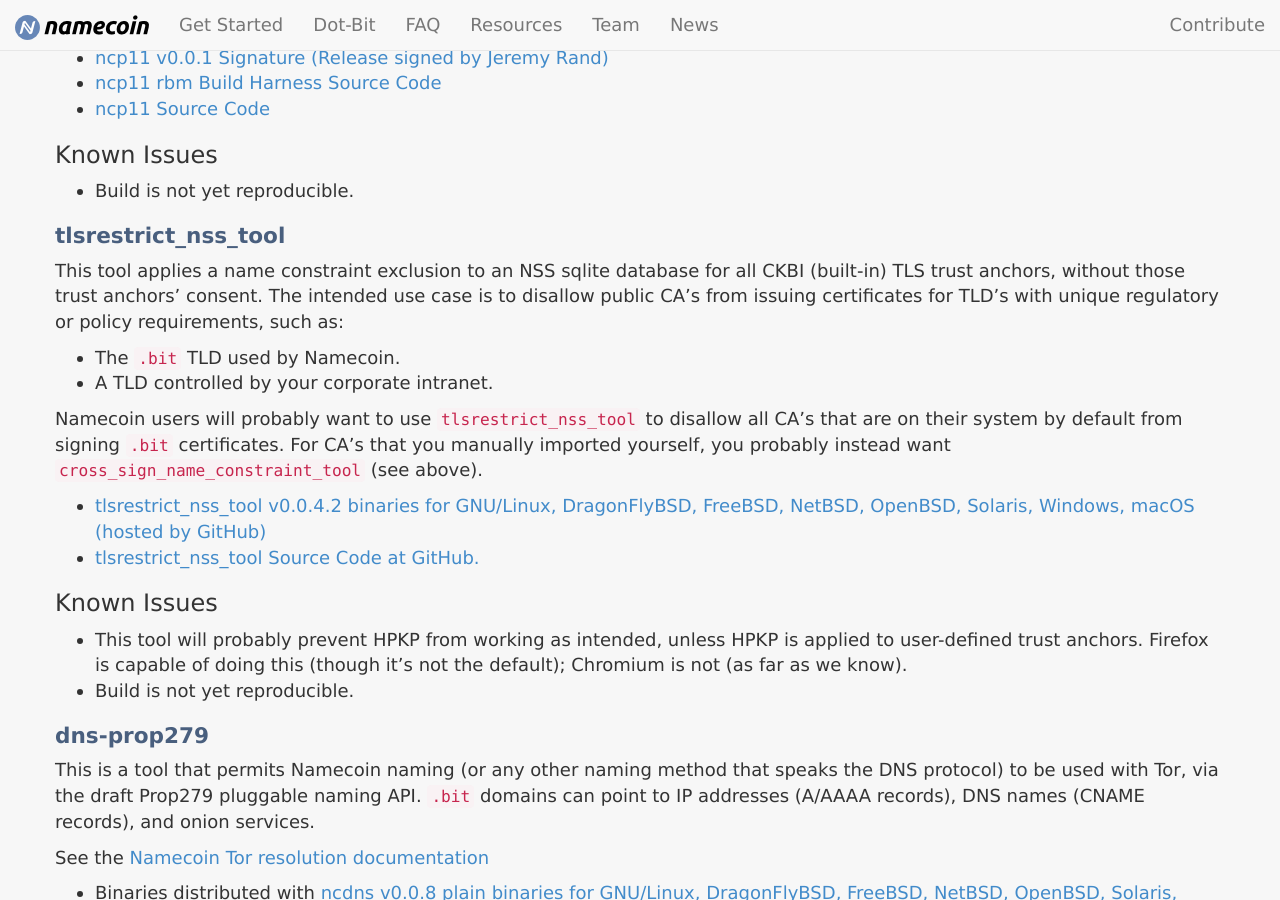
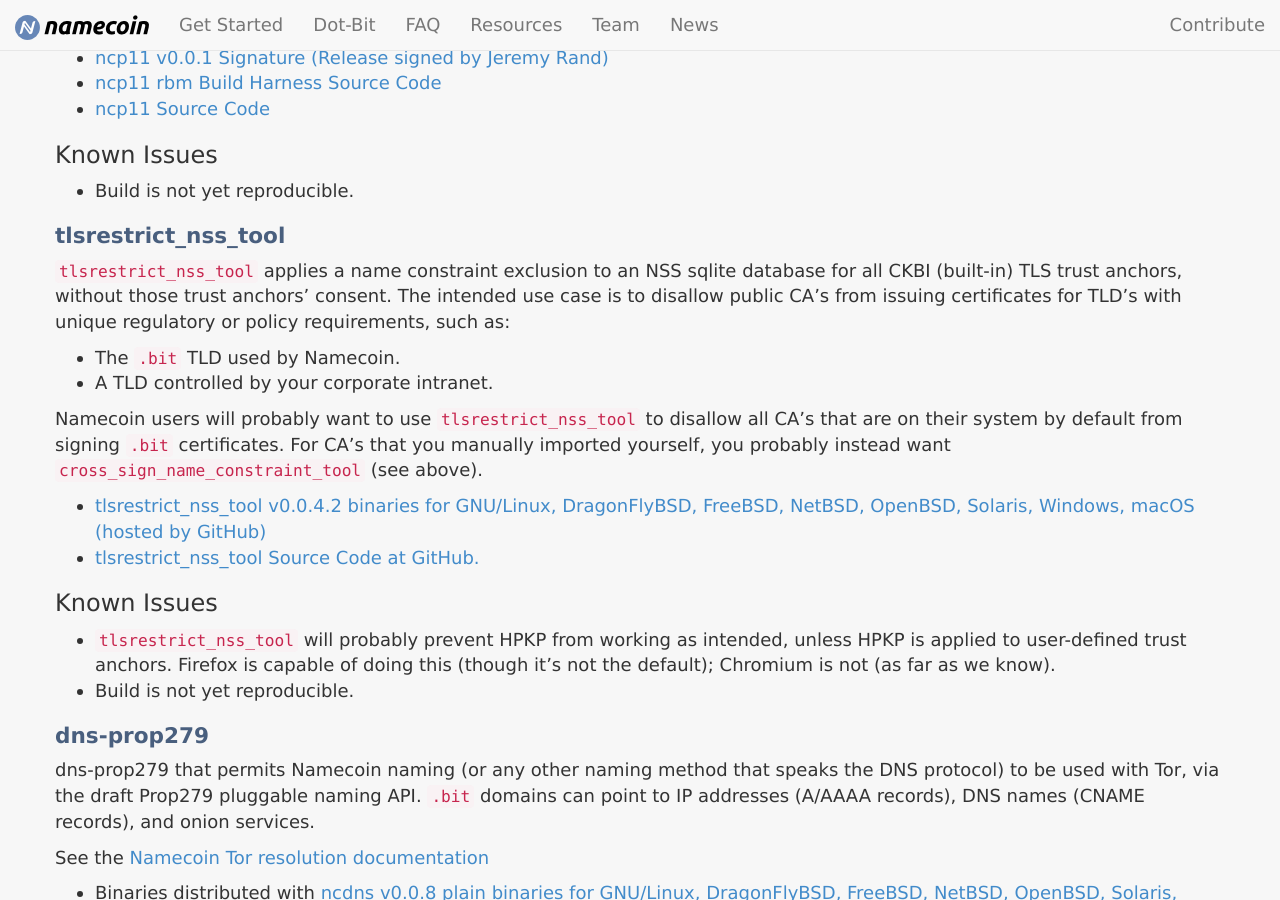
Before and after one commit to JeremyRand/namecoin.org, a Jekyll site: the page built from download/betas/index.md, in a window 1280 px wide and 900 px high, scrolled down 7275 px. Built offline with Jekyll 4.4.1, drawn with Linux system fonts in a browser that asks for light colours; some of the changed text lies outside the part shown.

Commit message:
Improve wording on Beta Downloads page

```diff
--- a/download/betas/index.md
+++ b/download/betas/index.md
@@ -231,7 +231,7 @@ Encaya enables Namecoin TLS (positive overrides only) in applications that suppo
 
 ## cross_sign_name_constraint_tool
 
-This tool applies a name constraint exclusion to a DER-encoded TLS trust anchor via cross-signing, without that trust anchor's consent. The intended use case is to disallow a CA from issuing certificates for a domain name that it has no legitimate business issuing certificates for. For example:
+`cross_sign_name_constraint_tool` applies a name constraint exclusion to a DER-encoded TLS trust anchor via cross-signing, without that trust anchor's consent. The intended use case is to disallow a CA from issuing certificates for a domain name that it has no legitimate business issuing certificates for. For example:
 
 * Disallowing a public CA from issuing certificates for the `.bit` TLD used by Namecoin.
 * Disallowing a public CA from issuing certificates for a TLD controlled by your corporate intranet.
@@ -286,7 +286,7 @@ ncp11 enables Namecoin TLS in applications that support PKCS#11, such as Tor Bro
 
 ## tlsrestrict_nss_tool
 
-This tool applies a name constraint exclusion to an NSS sqlite database for all CKBI (built-in) TLS trust anchors, without those trust anchors' consent. The intended use case is to disallow public CA's from issuing certificates for TLD's with unique regulatory or policy requirements, such as:
+`tlsrestrict_nss_tool` applies a name constraint exclusion to an NSS sqlite database for all CKBI (built-in) TLS trust anchors, without those trust anchors' consent. The intended use case is to disallow public CA's from issuing certificates for TLD's with unique regulatory or policy requirements, such as:
 
 * The `.bit` TLD used by Namecoin.
 * A TLD controlled by your corporate intranet.
@@ -298,12 +298,12 @@ Namecoin users will probably want to use `tlsrestrict_nss_tool` to disallow all
 
 ### Known Issues
 
-* This tool will probably prevent HPKP from working as intended, unless HPKP is applied to user-defined trust anchors. Firefox is capable of doing this (though it's not the default); Chromium is not (as far as we know).
+* `tlsrestrict_nss_tool` will probably prevent HPKP from working as intended, unless HPKP is applied to user-defined trust anchors. Firefox is capable of doing this (though it's not the default); Chromium is not (as far as we know).
 * Build is not yet reproducible.
 
 ## dns-prop279
 
-This is a tool that permits Namecoin naming (or any other naming method that speaks the DNS protocol) to be used with Tor, via the draft Prop279 pluggable naming API.  `.bit` domains can point to IP addresses (A/AAAA records), DNS names (CNAME records), and onion services.
+dns-prop279 that permits Namecoin naming (or any other naming method that speaks the DNS protocol) to be used with Tor, via the draft Prop279 pluggable naming API.  `.bit` domains can point to IP addresses (A/AAAA records), DNS names (CNAME records), and onion services.
 
 See the [Namecoin Tor resolution documentation]({{ "/docs/tor-resolution" | relative_url }})
 * Binaries distributed with [ncdns v0.0.8 plain binaries for GNU/Linux, DragonFlyBSD, FreeBSD, NetBSD, OpenBSD, Solaris, Windows, and macOS (hosted by GitHub)](https://github.com/namecoin/ncdns/releases/tag/v0.0.8).
```
